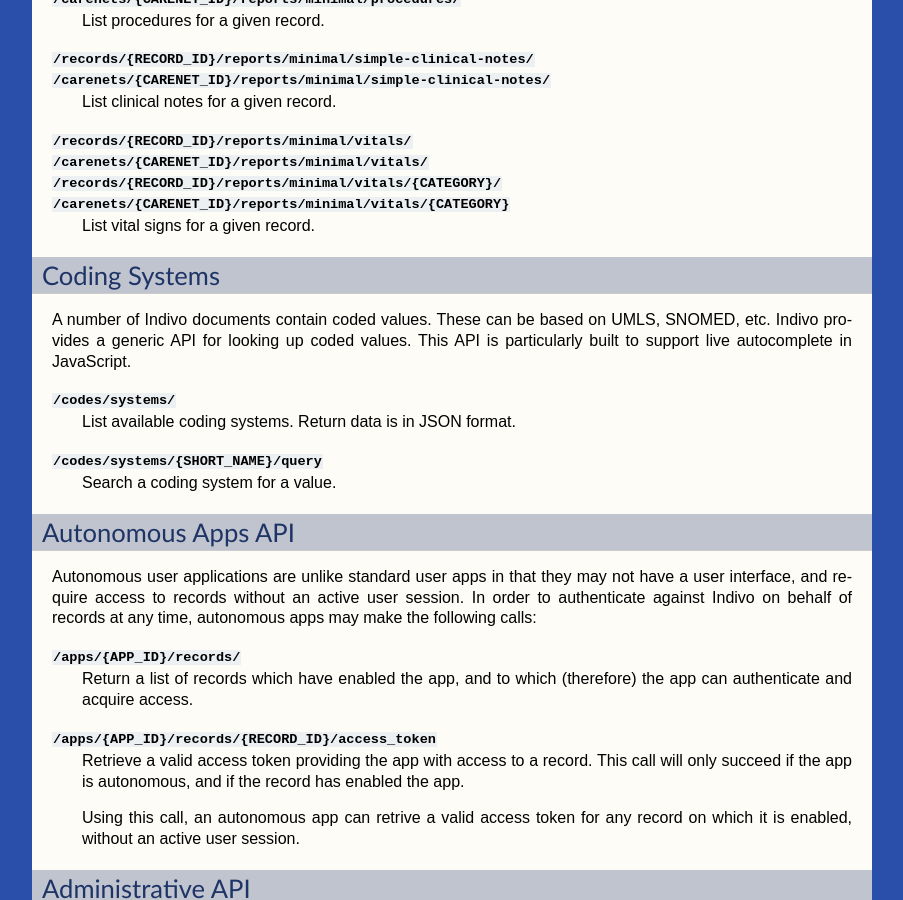
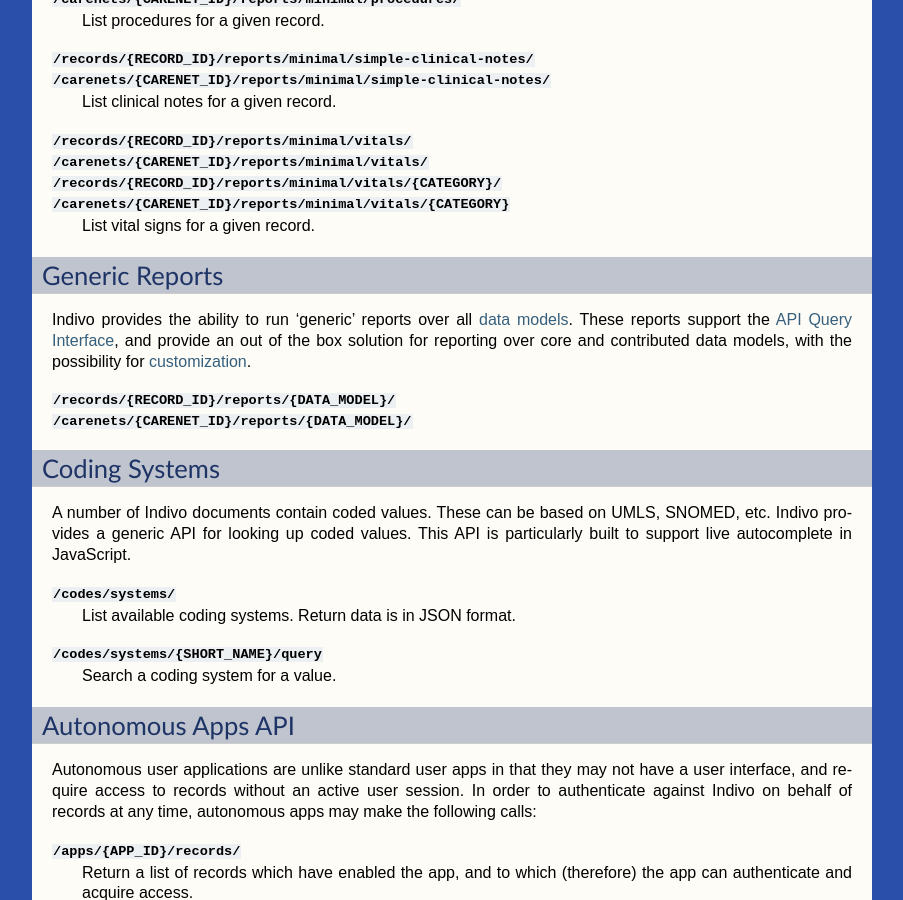
Before and after one commit to chb/indivo_server, a Sphinx documentation site: the page built from doc/sphinx/source/api.rst, in a window 1280 px wide and 900 px high, scrolled down 9057 px. Shown: the whole window, without its empty margins (198-1101 px from the left). Built offline with Sphinx 7.4.7, drawn with Linux system fonts in a browser that asks for light colours; pages that are not in the unit, such as notebooks, are missing from menus; cross-references to code outside the pages are shown as plain code.

Commit message:
add generic reports to api overview

```diff
--- a/doc/sphinx/source/api.rst
+++ b/doc/sphinx/source/api.rst
@@ -541,6 +541,20 @@
    :http:get:`/records/{RECORD_ID}/reports/minimal/vitals/{CATEGORY}/`
    :http:get:`/carenets/{CARENET_ID}/reports/minimal/vitals/{CATEGORY}`
      List vital signs for a given record.
+
+
+Generic Reports
+---------------
+
+Indivo provides the ability to run 'generic' reports over all :doc:`data models <data-models/index>`.
+These reports support the :doc:`API Query Interface <query-api>`, and provide an
+out of the box solution for reporting over core and contributed data models,
+with the possibility for :ref:`customization <response_format_customization>`.
+
+.. glossary::
+
+	:http:get:`/records/{RECORD_ID}/reports/{DATA_MODEL}/`
+	:http:get:`/carenets/{CARENET_ID}/reports/{DATA_MODEL}/`
 
 
 Coding Systems
```
